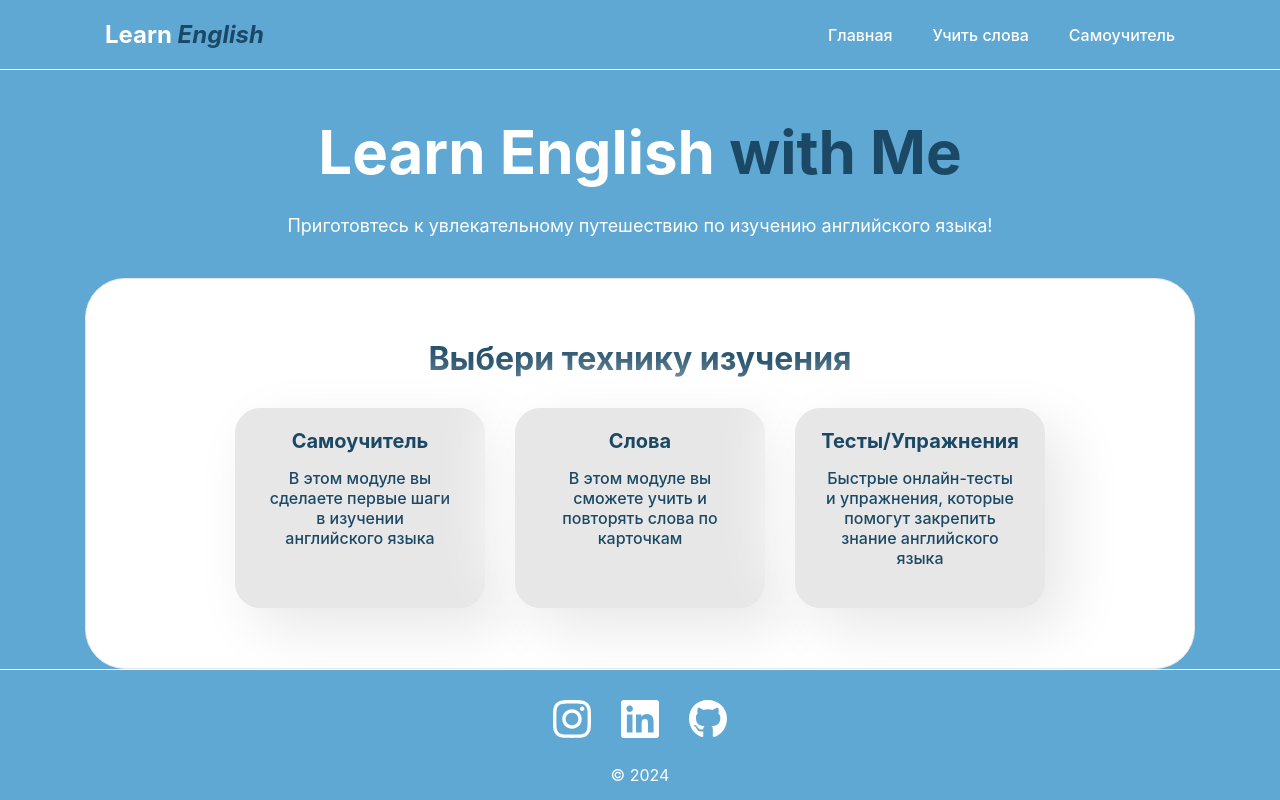
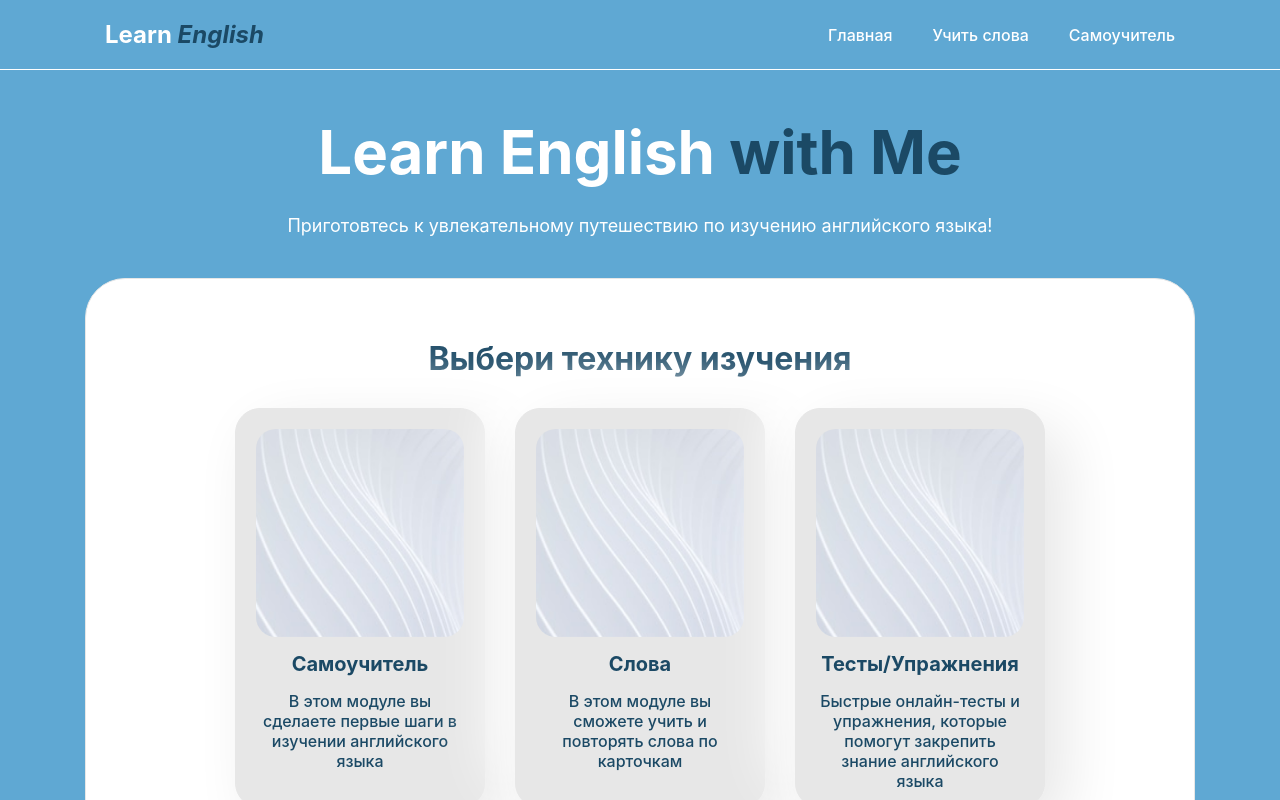
Before and after one commit to WeronikaGRIG/LearnEnglish, a React (Vite) app: page / in a window 1280 px wide. Shown: the top 800 px of the page. Built offline with nearby package versions, Linux system fonts and the light colour scheme.

Commit message:
add Loader.jsx, Vocab folder

```diff
--- a/src/App/App.jsx
+++ b/src/App/App.jsx
@@ -3,8 +3,10 @@
 import Nav from '../Components/Nav/Nav';
 import Home from '../Pages/Home/Home';
 import Footer from '../Components/Footer/Footer';
+// import Loader from '../Components/Loader/Loader';
 
 import style from './App.module.scss';
+
 
 function App() {
 
@@ -14,6 +16,7 @@ function App() {
         <Nav />
         <Home />
         <Footer />
+        {/* <Loader /> */}
       </div>
     </>
   )
--- a/src/Common/datas.json
+++ b/src/Common/datas.json
@@ -1,18 +1,21 @@
 [
     {
         "id": 1,
+        "img": "src/assets/images/card.png",
         "title": "Самоучитель",
         "description": "В этом модуле вы сделаете первые шаги в изучении английского языка ",
         "link": "/tables"
     },
     {
         "id": 2,
+        "img": "src/assets/images/card.png",
         "title": "Слова",
         "description": "В этом модуле вы сможете учить и повторять слова по карточкам ",
         "link": "/vocabs"
     },
     {
         "id": 3,
+        "img": "src/assets/images/card.png",
         "title": "Тесты/Упражнения",
         "description": "Быстрые онлайн-тесты и упражнения, которые помогут закрепить знание английского языка",
         "link": "/selfstudy"
--- /dev/null
+++ b/src/Components/Loader/Loader.module.scss
@@ -0,0 +1,110 @@
+@import '../../styles/var.scss';
+@import '../../styles/reset.scss';
+@import '../../styles/template.scss';
+
+.container{
+    display: flex;
+    flex-direction: column;
+    justify-content: center;
+    align-items: center;
+    gap: 40px;
+    width: 100%;
+    height: 100vh;
+    background-color: $bg-main;
+}
+
+.loader {
+    position: relative;
+    width: 108px;
+    display: flex;
+    justify-content: space-between;
+    &::after,
+    &::before {
+    content: "";
+    display: inline-block;
+    width: 48px;
+    height: 48px;
+    background-color: #fff;
+    background-image: radial-gradient(circle 14px, #0d161b 100%, transparent 0);
+    background-repeat: no-repeat;
+    border-radius: 50%;
+    animation: eyeMove 10s infinite, blink 10s infinite;
+}
+}
+
+.loading {
+    position: fixed;
+    top: 60%;
+    width: fit-content;
+    font-weight: bold;
+    font-family: monospace;
+    font-size: 30px;
+    background: linear-gradient(90deg,#000 50%,#0000 0) right/200% 100%;
+    animation: l21 2s infinite linear;
+    &::before {
+        content: "Loading...";
+        color: #0000;
+        padding: 0 5px;
+        background: inherit;
+        background-image: linear-gradient(90deg,#fff 50%,#000 0);
+        -webkit-background-clip: text;
+        background-clip: text;
+    }
+}
+
+@keyframes l21 {
+    100% {
+        background-position: left
+    }
+}
+
+@keyframes eyeMove {
+    0%,
+    10% {
+        background-position: 0px 0px;
+    }
+    13%,
+    40% {
+        background-position: -15px 0px;
+    }
+    43%,
+    70% {
+        background-position: 15px 0px;
+    }
+    73%,
+    90% {
+        background-position: 0px 15px;
+    }
+    93%,
+    100% {
+        background-position: 0px 0px;
+    }
+}
+@keyframes blink {
+    0%,
+    10%,
+    12%,
+    20%,
+    22%,
+    40%,
+    42%,
+    60%,
+    62%,
+    70%,
+    72%,
+    90%,
+    92%,
+    98%,
+    100% {
+        height: 48px;
+    }
+    11%,
+    21%,
+    41%,
+    61%,
+    71%,
+    91%,
+    99% {
+        height: 18px;
+    }
+}
--- a/src/Components/Nav/Nav.module.scss
+++ b/src/Components/Nav/Nav.module.scss
@@ -48,19 +48,6 @@ nav {
                 :hover {
                     opacity: 0.8;
                 }
-                --active {
-                    position: relative;
-                }
-                --active::before {
-                    content: "";
-                    position: absolute;
-                    left: 0;
-                    top: 100%;
-                    display: block;
-                    height: 2px;
-                    width: 100%;
-                    background-color: red;
-                }
             }
         }
     }
--- a/src/Pages/Home/Home.module.scss
+++ b/src/Pages/Home/Home.module.scss
@@ -10,8 +10,9 @@ main {
 }
 
 .container {
+    width: $container-width;
     margin: 0 auto;
-    width: $container-width;
+    padding-bottom: 40px;
     .content {
         display: flex;
         flex-direction: column;
--- a/src/Pages/Home/HomeList.jsx
+++ b/src/Pages/Home/HomeList.jsx
@@ -3,10 +3,11 @@ import { Link } from 'react-router-dom';
 import style from './HomeList.module.scss';
 
 
-export default function HomeList({ link, title, description }) {
+export default function HomeList({ img, link, title, description }) {
     return (
         <Link to={link}>
             <li className={style.list}>
+                <img src={img} alt={title} className={style.list__img} />
                 <h2 className={style.list__title}>{title}</h2>
                 <p className={style.list__descr}>{description}</p>
             </li >
@@ -15,6 +16,7 @@ export default function HomeList({ link, title, description }) {
 }
 
 HomeList.propTypes = {
+    img: PropTypes.string.isRequired,
     link: PropTypes.string.isRequired,
     title: PropTypes.string.isRequired,
     description: PropTypes.string.isRequired,
--- a/src/Pages/Home/HomeList.module.scss
+++ b/src/Pages/Home/HomeList.module.scss
@@ -3,15 +3,22 @@
 @import '../../styles/template.scss';
 
 .list {
+    display: flex;
+    flex-direction: column;
+    align-items: center;
     width: 250px;
-    height: 200px;
+    height: 400px;
     padding: 20px;
+    gap: 15px;
     border: 1px solid $shadow-color;
     border-radius: 25px;
     background: $bg-card;
     box-shadow:
         20px 20px 60px $shadow-color,
         -20px -20px 60px #ffffff;
+    &__img{
+        border-radius: 20px;
+    }
     &__title {
         font-size: 20px;
         font-weight: 700;
@@ -19,7 +26,6 @@
         text-align: center;
     }
     &__descr {
-        margin: 15px 10px;
         font-size: 16px;
         font-weight: 500;
         color: $text-color;
--- /dev/null
+++ b/src/Pages/Vocab/Vocab.module.scss
@@ -0,0 +1,3 @@
+@import '../../styles/var.scss';
+@import '../../styles/reset.scss';
+@import '../../styles/template.scss';
```
Also changed, not shown: src/Components/Loader/Loader.jsx (added, +11 -0 lines), src/Pages/Vocab/Vocab.jsx (added, +8 -0 lines), src/assets/images/card.png (added).
